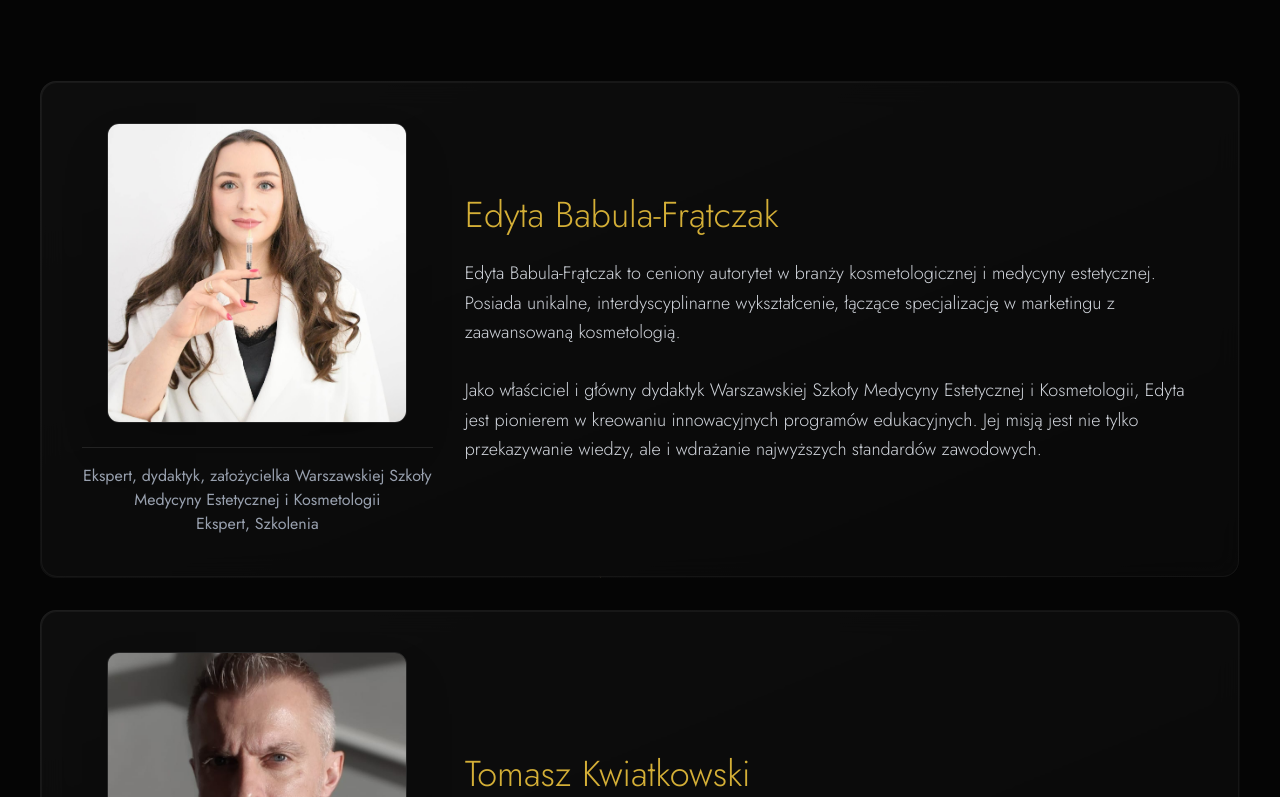
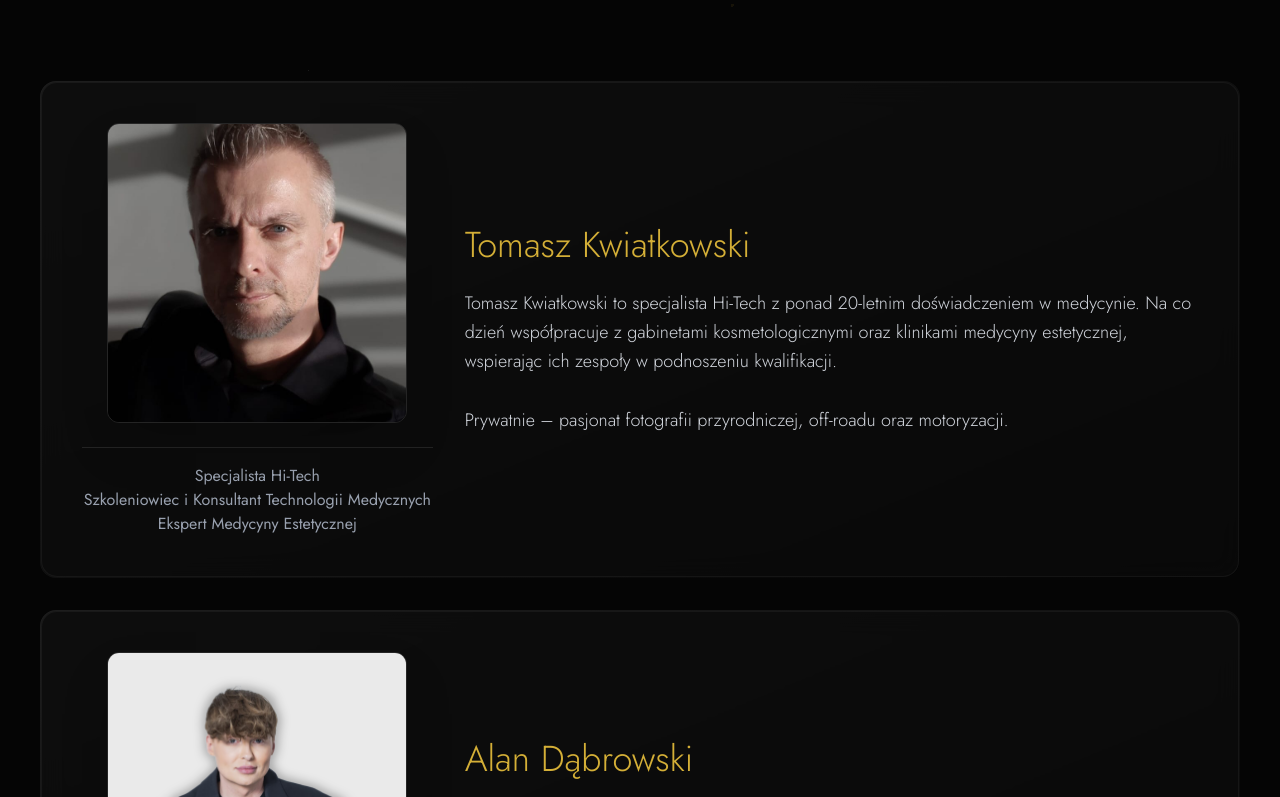
Before and after one commit to norbikam/GUS, a Next.js app: page /onas in a window 1280 px wide. Shown: the part 1503-2300 px from the top of the page. Built offline with nearby package versions, Linux system fonts and the light colour scheme; no server answers; the database is empty.

Commit message:
- Edyta Babula

```diff
--- a/app/components/CooperationsSection.tsx
+++ b/app/components/CooperationsSection.tsx
@@ -34,15 +34,15 @@ export default function CooperationsSection({}: CooperationsSectionProps) {
       type: "expert",
       isOwner: false,
     },
-    {
-      name: "Edyta Babula-Frątczak",
-      role: "Ekspert, dydaktyk",
-      subtitle: "Założycielka Warszawskiej Szkoły",
-      description: "Autorytet w branży kosmetologicznej. Pioneer w kreowaniu innowacyjnych programów edukacyjnych.",
-      image: "/cooperations/edyta-babula-fratczak.jpeg",
-      type: "expert",
-      isOwner: false,
-    },
+    // {
+    //   name: "Edyta Babula-Frątczak",
+    //   role: "Ekspert, dydaktyk",
+    //   subtitle: "Założycielka Warszawskiej Szkoły",
+    //   description: "Autorytet w branży kosmetologicznej. Pioneer w kreowaniu innowacyjnych programów edukacyjnych.",
+    //   image: "/cooperations/edyta-babula-fratczak.jpeg",
+    //   type: "expert",
+    //   isOwner: false,
+    // },
     // {
     //   name: "Anna Goc",
     //   role: "Absolwentka ŚUM",
--- a/app/onas/page.tsx
+++ b/app/onas/page.tsx
@@ -25,22 +25,22 @@ const expertsData = [
   //   ),
   //   extraImage: "/cooperations/michal-ekkert-qr.webp", // Opcjonalny QR kod
   // },
-  {
-    name: "Edyta Babula-Frątczak",
-    image: "/cooperations/edyta-babula-fratczak.jpeg",
-    role: (
-      <>
-        Ekspert, dydaktyk, założycielka Warszawskiej Szkoły Medycyny Estetycznej i Kosmetologii<br />Ekspert, Szkolenia
-      </>
-    ),
-    description: (
-      <>
-        Edyta Babula-Frątczak to ceniony autorytet w branży kosmetologicznej i medycyny estetycznej. Posiada unikalne, interdyscyplinarne wykształcenie, łączące specjalizację w marketingu z zaawansowaną kosmetologią.
-        <br /><br />
-        Jako właściciel i główny dydaktyk Warszawskiej Szkoły Medycyny Estetycznej i Kosmetologii, Edyta jest pionierem w kreowaniu innowacyjnych programów edukacyjnych. Jej misją jest nie tylko przekazywanie wiedzy, ale i wdrażanie najwyższych standardów zawodowych.
-      </>
-    ),
-  },
+  // {
+  //   name: "Edyta Babula-Frątczak",
+  //   image: "/cooperations/edyta-babula-fratczak.jpeg",
+  //   role: (
+  //     <>
+  //       Ekspert, dydaktyk, założycielka Warszawskiej Szkoły Medycyny Estetycznej i Kosmetologii<br />Ekspert, Szkolenia
+  //     </>
+  //   ),
+  //   description: (
+  //     <>
+  //       Edyta Babula-Frątczak to ceniony autorytet w branży kosmetologicznej i medycyny estetycznej. Posiada unikalne, interdyscyplinarne wykształcenie, łączące specjalizację w marketingu z zaawansowaną kosmetologią.
+  //       <br /><br />
+  //       Jako właściciel i główny dydaktyk Warszawskiej Szkoły Medycyny Estetycznej i Kosmetologii, Edyta jest pionierem w kreowaniu innowacyjnych programów edukacyjnych. Jej misją jest nie tylko przekazywanie wiedzy, ale i wdrażanie najwyższych standardów zawodowych.
+  //     </>
+  //   ),
+  // },
   // {
   //   name: "Anna Goc",
   //   image: "/cooperations/anna-goc.jpg",
--- a/app/szkolenia/page.tsx
+++ b/app/szkolenia/page.tsx
@@ -128,7 +128,7 @@ export default function SzkoleniaPage() {
               </div>
             </div> */}
 
-            {/* Edyta Babula-Frątczak */}
+            {/* Edyta Babula-Frątczak
             <div className="p-[1px] rounded-xl bg-gradient-to-br from-white/20 via-white/10 to-transparent">
               <div className="rounded-xl bg-black/30 backdrop-blur-sm p-8 h-full grid grid-cols-1 md:grid-cols-2 gap-0 md:gap-4 content-center align-middle">
                 <div>
@@ -154,7 +154,7 @@ export default function SzkoleniaPage() {
                   </p>
                 </div>
               </div>
-            </div>
+            </div> */}
 
             {/* Alan Dąbrowski */}
             <div className="p-[1px] rounded-xl bg-gradient-to-br from-white/20 via-white/10 to-transparent">
```
